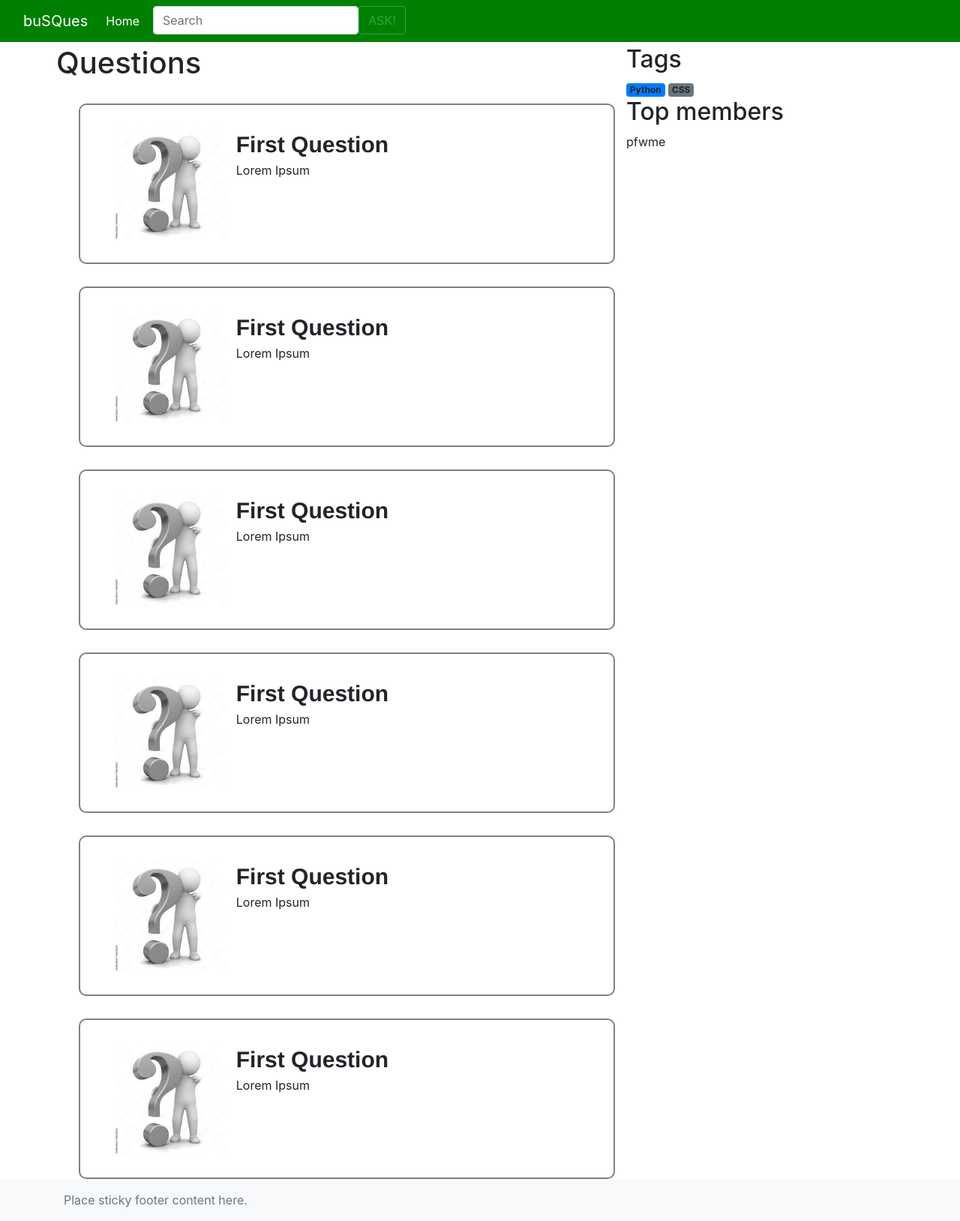
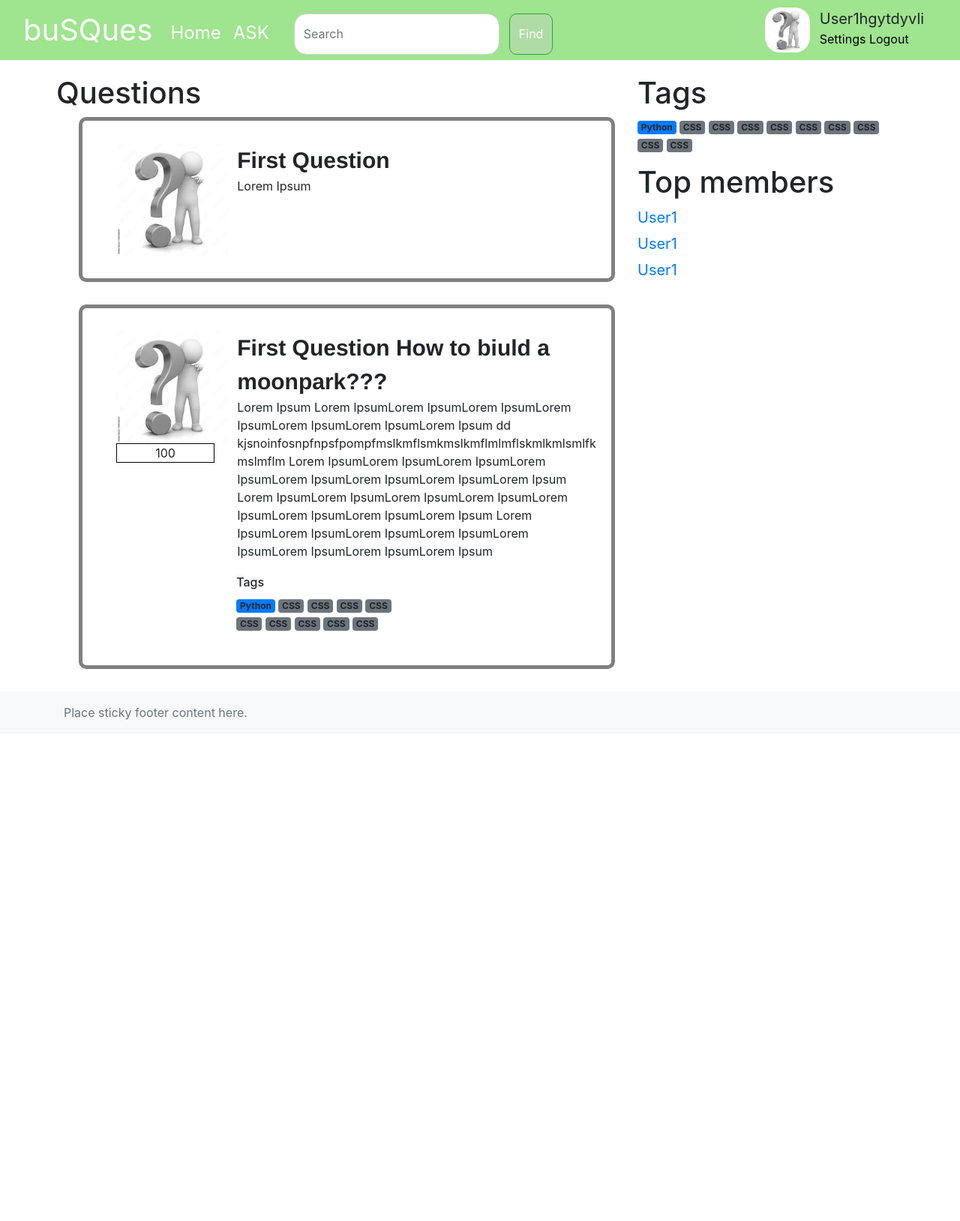
Before and after one commit to danxxo/TP_WEB_Busarov, a Python web app: template templates/base.html in a window 1280 px wide. Shown: the whole page at 75% size. After the commit the page ends 960 px from the top, so only its background shows below. Run offline with Jinja, Linux system fonts and the light colour scheme; the template is opened without the code that fills it, so the values that code supplies are empty.

Commit message:
working on base.hmtl

```diff
--- a/static/css/custom.css
+++ b/static/css/custom.css
@@ -1,16 +1,34 @@
 main > .container {
-    padding-top: 60px;
+    padding-top: 100px;
     margin-left: 60px;
 }
 
+#busques {
+    font-size: 40px;
+}
+
+.nav-my-link {
+    font-size: 24px;
+}
+
+.navbar-custom-collapse {
+    height: 70px;
+}
+
 .bg-green {
-    background-color: green;
+    background-color: #9FE48E;
+    max-height: 80px;
+}
+
+.question-text {
+    width: 480px;
+    word-wrap: break-word;
 }
 
 .question {
-    border: 2px solid gray;
+    border: 5px solid gray;
     padding: 30px;
-    margin-top: 30px;
+    margin-bottom: 30px;
     margin-left: 30px;
     border-radius: 10px;
 }
@@ -25,3 +43,54 @@ main > .container {
     font-family: Helvetica;
     font-weight: bold;
 }
+
+.question-answers p {
+    /* padding: 2px 0px 2px 0px; */
+    text-align: center;
+    vertical-align: middle;
+    border: 1px solid black;
+    /* margin-top: 4px; */
+}
+
+.question-info {
+    margin-top: 20px;
+    word-wrap: break-word;
+    width: 240px;
+}
+
+.user {
+    font-size: 20px;
+    margin-bottom: 5px;
+}
+
+.right-bar {
+    padding-left: 30px;
+}
+
+.tags {
+    width: auto;
+    margin-bottom: 15px;
+    /* word-wrap: break-word; */
+
+}
+
+.navbar-avatar {
+    min-width: 170px;
+    margin-right: 10px;
+}
+
+.navbar-avatar img{
+    width: 60px;
+    height: 60px;
+    border-radius: 20px;
+}
+
+.navbar-settings-logout {
+    padding-right: 10px;
+    font-size: 16px;
+    /* display: inline-block; */
+}
+
+.navbar-settings-logout a{
+    color: black;
+}
--- a/templates/base.html
+++ b/templates/base.html
@@ -10,22 +10,58 @@
   <!-- Fixed navbar -->
   <nav class="navbar navbar-expand-md navbar-dark fixed-top bg-green">
     <div class="container-fluid">
-      <a class="navbar-brand" href="#">buSQues</a>
+      <a class="navbar-brand" href="#" id="busques">buSQues</a>
       <button class="navbar-toggler" type="button" data-bs-toggle="collapse" data-bs-target="#navbarCollapse" aria-controls="navbarCollapse" aria-expanded="false" aria-label="Toggle navigation">
         <span class="navbar-toggler-icon"></span>
       </button>
-      <div class="collapse navbar-collapse" id="navbarCollapse">
-        <ul class="navbar-nav me-auto mb-2 mb-md-0">
+      <div class="collapse navbar-collapse navbar-custom-collapse" id="navbarCollapse">
+        <ul class="navbar-nav me-auto mb-2 mb-md-0" style="padding-top: 10px;">
           <li class="nav-item">
-            <a class="nav-link active" aria-current="page" href="#">Home</a>
+            <a class="nav-link active nav-my-link" aria-current="page" href="#">Home</a>
           </li>
           <li class="nav-item">
-            <form class="d-flex" style="margin-left: 10px;">
-                <input class="form-control me-2" type="search" placeholder="Search" aria-label="Search">
-                <button class="btn btn-outline-success" type="submit">ASK!</button>
+            <a class="nav-link active nav-my-link" aria-current="page" href="#">ASK</a>
+          </li>
+          <li class="nav-item">
+            <form class="d-flex" style="margin-left: 25px; height: 55px;">
+                <input class="form-control me-2" style="margin-right:13px; border-radius: 16px;" type="search" placeholder="Search" aria-label="Search">
+                <button class="btn btn-outline-success" style="border-radius: 10px;background-color: #afdca4; color: white;" type="submit">Find</button>
             </form>
           </li>
         </ul>
+        <div class="navbar-avatar">
+          <div class="row">
+            <div class="col-4">
+              <a href="#">
+                <img src="../static/img/question1.jpeg" alt="">
+
+              </a>
+            </div>
+            <div class="col-8" style="padding-left: 5px;">
+              <div class="row">
+                <div class="col-12">
+                  <span style="font-size: 20px;">User1hgytdyvli</span>
+                </div>
+              </div>
+              <div class="row">
+                <div class="col-12 navbar-settings-logout">
+
+                    <a href="">Settings</a>
+                    <a href="">Logout</a>
+
+
+                  <!-- <span>Logout</span> -->
+
+                </div>
+                <!-- <div class="col-6 navbar-settings-logout">
+
+                  <span>Logout</span>
+                </div> -->
+              </div>
+              <!-- <p style="font-size: 18px;">USER1</p> -->
+            </div>
+          </div>
+        </div>
         <!-- AVATAR -->
         <!-- <form class="d-flex">
             <input class="form-control me-2" type="search" placeholder="Search" aria-label="Search">
@@ -56,82 +92,77 @@
                     </div>
                 </div>
             </div>
+
             <div class="row question">
                 <div class="col-3">
                     <img src="../static/img/question1.jpeg" class="question-image" alt="question image">
+                    <div class="question-answers">
+                        <p>100</p>
+                    </div>
                 </div>
                 <div class="col-9">
+                  <div class="row">
+                    <div class="col-12">
                       <div class="question-title">
-                        First Question
+                          First Question How to biuld a moonpark???
                       </div>
                       <div class="question-text">
-                        Lorem Ipsum
+                          Lorem Ipsum Lorem IpsumLorem IpsumLorem IpsumLorem IpsumLorem IpsumLorem IpsumLorem Ipsum dd kjsnoinfosnpfnpsfpompfmslkmflsmkmslkmflmlmflskmlkmlsmlfkmslmflm
+                          Lorem IpsumLorem IpsumLorem IpsumLorem IpsumLorem IpsumLorem IpsumLorem IpsumLorem Ipsum
+                          Lorem IpsumLorem IpsumLorem IpsumLorem IpsumLorem IpsumLorem IpsumLorem IpsumLorem Ipsum
+                          Lorem IpsumLorem IpsumLorem IpsumLorem IpsumLorem IpsumLorem IpsumLorem IpsumLorem Ipsum
                       </div>
                     </div>
-            </div>
-            <div class="row question">
-                <div class="col-3">
-                    <img src="../static/img/question1.jpeg" class="question-image" alt="question image">
-                </div>
-                <div class="col-9">
-                    <div class="question-title">
-                        First Question
-                    </div>
-                    <div class="question-text">
-                        Lorem Ipsum
+                    <div class="row" style="padding-left: 14px;">
+                      <!-- <div class="col-6 question-info">
+                        <a href="#">Answer</a>
+                      </div> -->
+                      <div class="col-12 question-info">
+                        <h6>Tags</h6>
+                        <div class="tags">
+                          <span class="badge bg-primary">Python</span>
+                          <span class="badge bg-secondary">CSS</span>
+                          <span class="badge bg-secondary">CSS</span>
+                          <span class="badge bg-secondary">CSS</span>
+                          <span class="badge bg-secondary">CSS</span>                          <span class="badge bg-secondary">CSS</span>
+                          <span class="badge bg-secondary">CSS</span>
+                          <span class="badge bg-secondary">CSS</span>
+                          <span class="badge bg-secondary">CSS</span>
+                          <span class="badge bg-secondary">CSS</span>
                         </div>
                       </div>
-            </div>
-            <div class="row question">
-                <div class="col-3">
-                    <img src="../static/img/question1.jpeg" class="question-image" alt="question image">
-                </div>
-                <div class="col-9">
-                    <div class="question-title">
-                        First Question
-                    </div>
-                    <div class="question-text">
-                        Lorem Ipsum
-                    </div>
-                </div>
-            </div>
-            <div class="row question">
-                <div class="col-3">
-                    <img src="../static/img/question1.jpeg" class="question-image" alt="question image">
-                </div>
-                <div class="col-9">
-                    <div class="question-title">
-                        First Question
-                    </div>
-                    <div class="question-text">
-                        Lorem Ipsum
-                    </div>
-                </div>
-            </div>
-            <div class="row question">
-                <div class="col-3">
-                    <img src="../static/img/question1.jpeg" class="question-image" alt="question image">
-                </div>
-                <div class="col-9">
-                    <div class="question-title">
-                        First Question
-                    </div>
-                    <div class="question-text">
-                        Lorem Ipsum
+
                     </div>
                   </div>
                 </div>
             </div>
-        <div class="col-4">
+        </div>
+        <div class="col-4 right-bar">
             <!-- TOP_INFO -->
-            <h2>Tags</h2>
+            <h1>Tags</h1>
             <div class="tags">
                 <span class="badge bg-primary">Python</span>
                 <span class="badge bg-secondary">CSS</span>
+                <span class="badge bg-secondary">CSS</span>
+                <span class="badge bg-secondary">CSS</span>
+                <span class="badge bg-secondary">CSS</span>
+                <span class="badge bg-secondary">CSS</span>
+                <span class="badge bg-secondary">CSS</span>
+                <span class="badge bg-secondary">CSS</span>
+                <span class="badge bg-secondary">CSS</span>
+                <span class="badge bg-secondary">CSS</span>
             </div>
-            <h2>Top members</h2>
+            <h1>Top members</h1>
             <div class="top-members">
-                <p>pfwme</p>
+              <div class="user">
+                <a href="#">User1</a>
+              </div>
+              <div class="user">
+                <a href="#">User1</a>
+              </div>
+              <div class="user">
+                <a href="#">User1</a>
+              </div>
             </div>
 
         </div>
```
Lines whose indentation alone changed are shown as unchanged.
